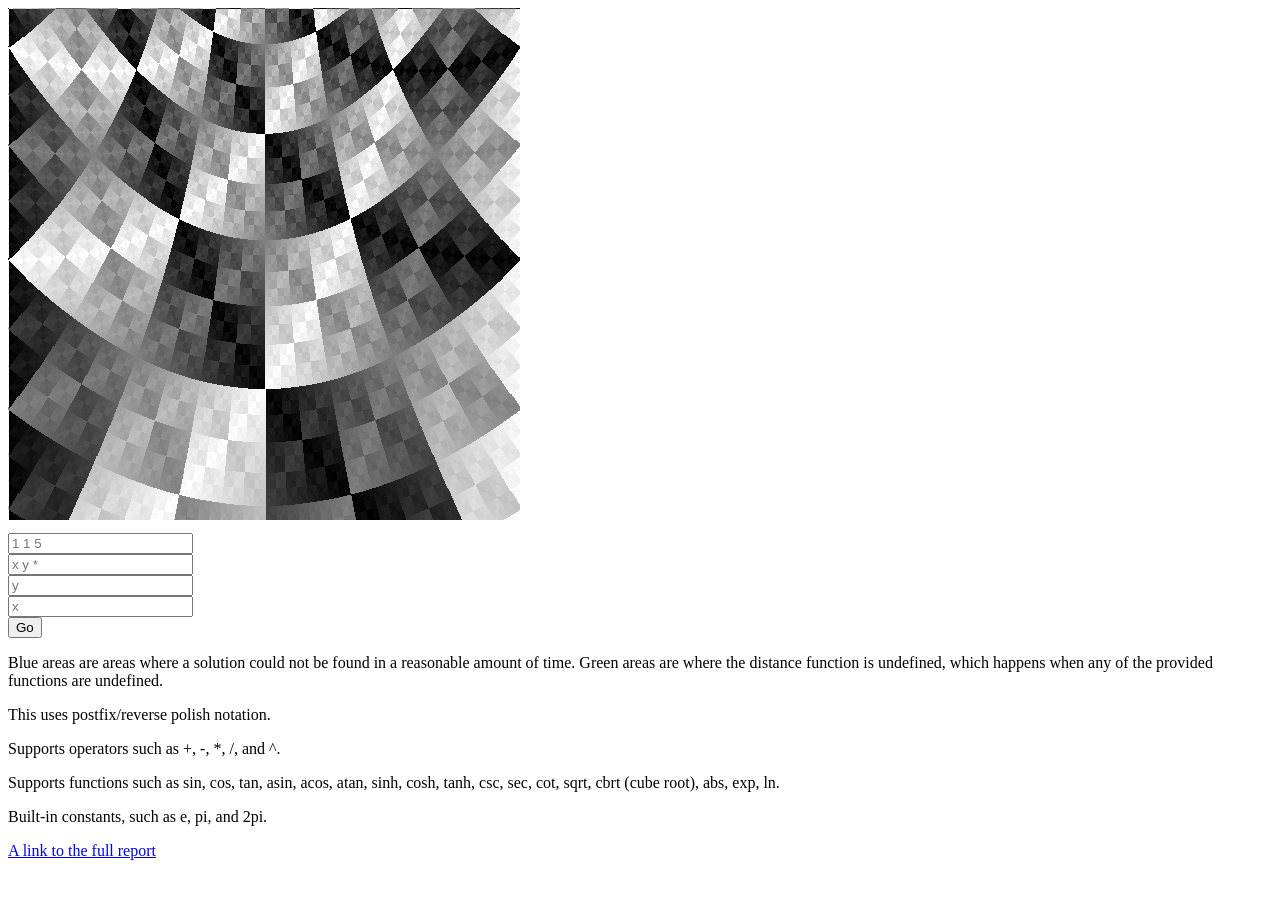
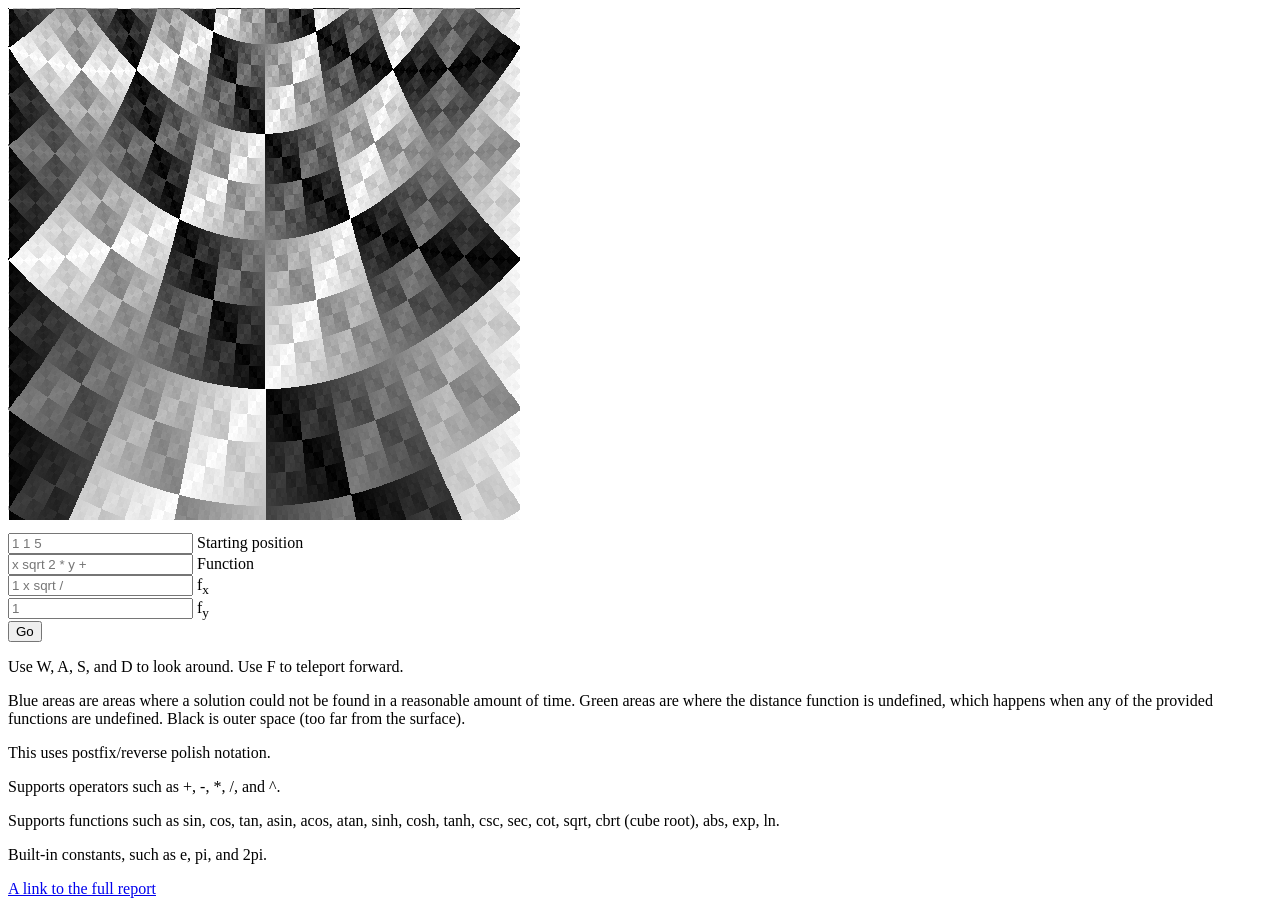
Before and after one commit to munvoseli/252h, a plain HTML site: page index.html in a window 1280 px wide. Before the commit the page ends 868 px from the top, so only its background shows below. Drawn offline with Linux system fonts and the light colour scheme.

Commit message:
changed placeholder functions and some paragraph text

```diff
--- a/index.html
+++ b/index.html
@@ -11,16 +11,21 @@
   <body>
     <canvas id="canvas" width="512" height="512"></canvas>
     <pre id="pccam-status"></pre>
-    <input id="pos-input" placeholder="1 1 5"/><br>
-    <input id="f-input" placeholder="x y *"/><br>
+    <input id="pos-input" placeholder="1 1 5"/>
+    <label for="pos-input">Starting position</label><br>
+    <input id="f-input" placeholder="x sqrt 2 * y +"/>
+    <label for="f-input">Function</label><br>
     <!--<input type="checkbox" id="numdiff-check">
     <label for="numdiff-check">Use numerical differentiation</label>-->
     <div id="fxy-input">
-      <input id="fx-input" placeholder="y"/><br>
-      <input id="fy-input" placeholder="x">
+      <input id="fx-input" placeholder="1 x sqrt /"/>
+      <label for="fx-input">f<sub>x</sub></label><br>
+      <input id="fy-input" placeholder="1">
+      <label for="fy-input">f<sub>y</sub></label>
     </div>
     <button type="button" id="go-button">Go</button>
-    <p>Blue areas are areas where a solution could not be found in a reasonable amount of time.  Green areas are where the distance function is undefined, which happens when any of the provided functions are undefined.</p>
+    <p>Use W, A, S, and D to look around.  Use F to teleport forward.</p>
+    <p>Blue areas are areas where a solution could not be found in a reasonable amount of time.  Green areas are where the distance function is undefined, which happens when any of the provided functions are undefined.  Black is outer space (too far from the surface).</p>
     <p>This uses postfix/reverse polish notation.</p>
     <p>Supports operators such as +, -, *, /, and ^.</p>
     <p>Supports functions such as sin, cos, tan, asin, acos, atan, sinh, cosh, tanh, csc, sec, cot, sqrt, cbrt (cube root), abs, exp, ln.</p>
```
